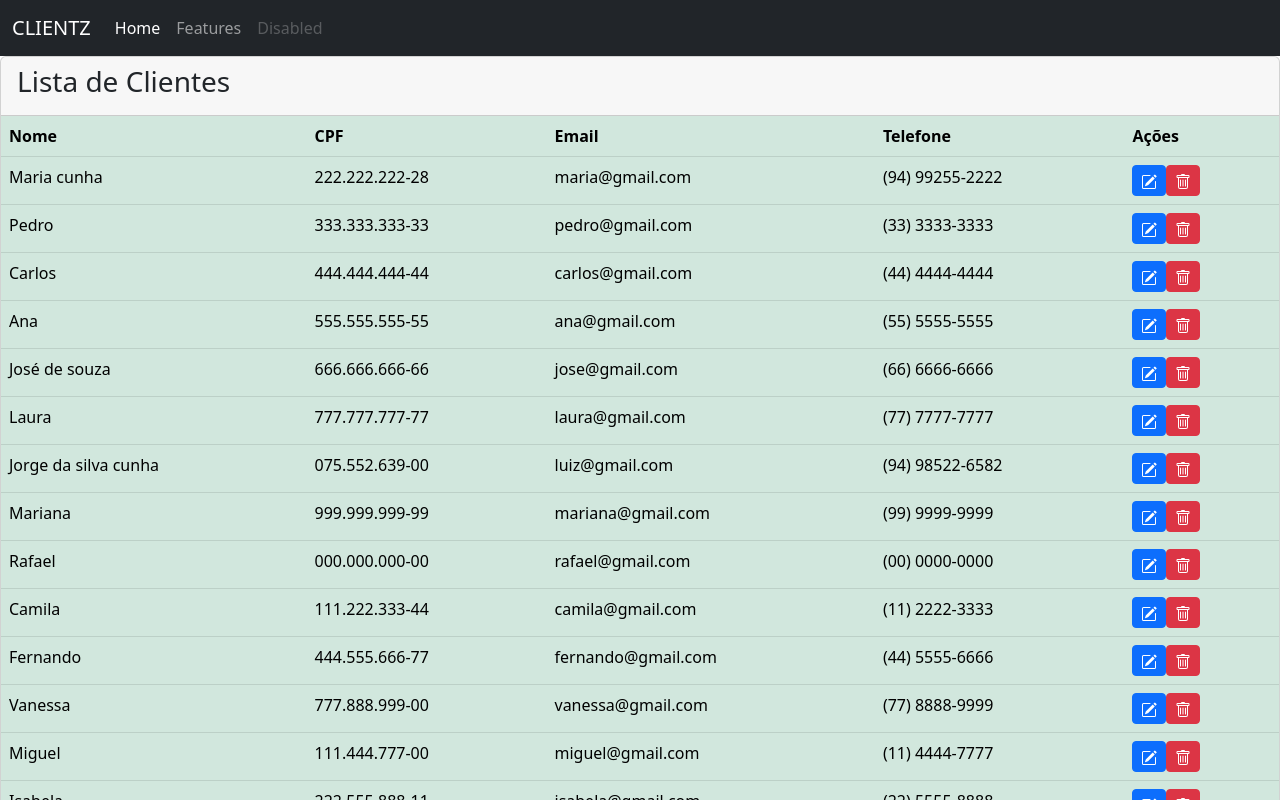
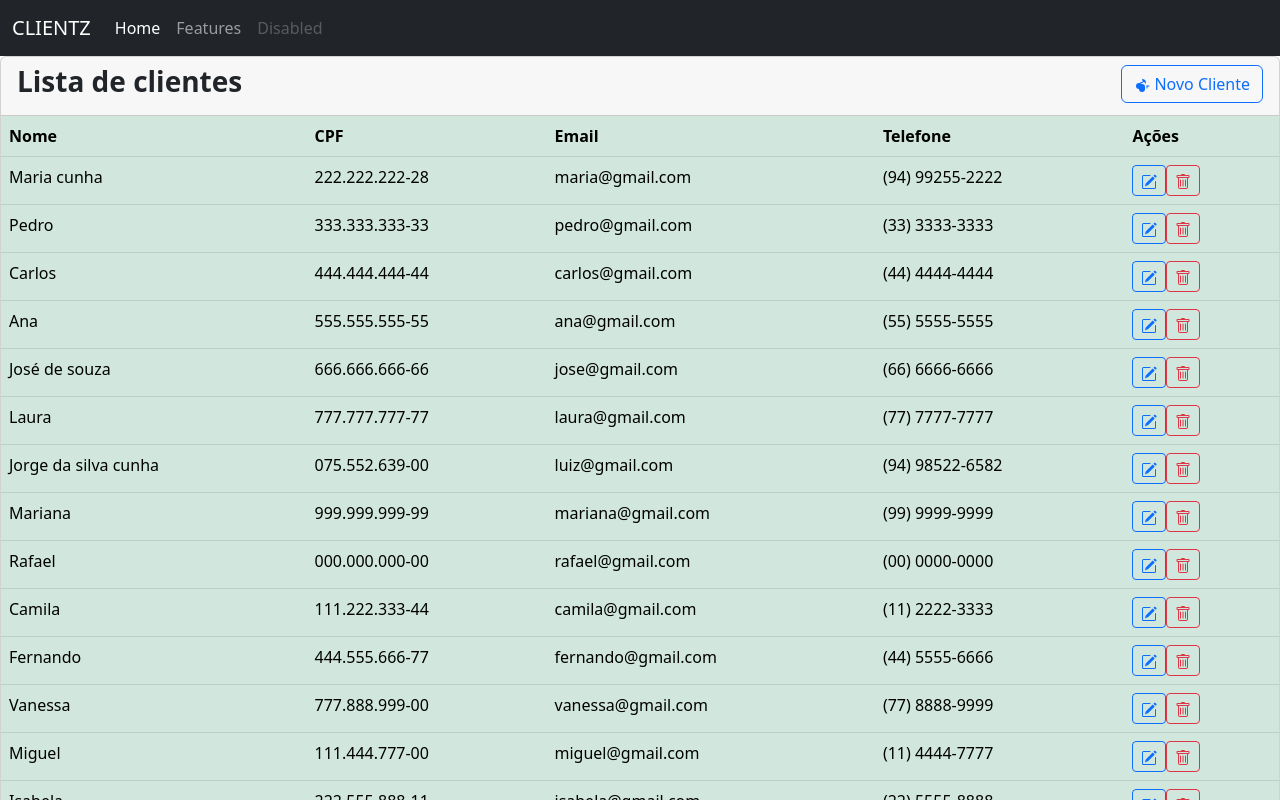
Before and after one commit to RicardonAnjos/cadastro-angular, an Angular app: page / in a window 1280 px wide. Shown: the top 800 px of the page. Built offline with nearby package versions, Linux system fonts and the light colour scheme; data requests are answered from the project's data file.

Commit message:
inclui botão para cria novo cliente

```diff
--- a/src/app/clientes/components/lista-cliente/lista-cliente.component.html
+++ b/src/app/clientes/components/lista-cliente/lista-cliente.component.html
@@ -1,6 +1,22 @@
 <div class="card">
   <div class="card-header">
-    <h3 class="card-title text-dark">Lista de Clientes</h3>
+    <div class="d-flex justify-content-between">
+      <div>
+        <h3 class="card-title text-dark"><strong>Lista de clientes</strong></h3>
+      </div>
+      <div>
+        <button class="btn btn-outline-primary" [routerLink]="['/cadastrar']">
+          <svg xmlns="http://www.w3.org/2000/svg" width="16" height="16" fill="currentColor" class="bi bi-person-plus" viewBox="0 0 16 16">
+            <path d="M8 8a3 3 0 1 1-6 0 3 3 0 0 1 6 0z"/>
+            <path fill-rule="evenodd" d="M8 1a4 4 0 0 1 4 4v2a3 3 0 0 0-3-3H8a3 3 0 0 0-3 3v2a4 4 0 0 1 4-4z"/>
+            <path fill-rule="evenodd" d="M8 14a3 3 0 0 0 3-3V9a3 3 0 0 0-6 0v2a3 3 0 0 0 3 3z"/>
+            <path fill-rule="evenodd" d="M15.5 8a.5.5 0 0 0-.5-.5h-2a.5.5 0 0 0 0 1h2a.5.5 0 0 0 .5-.5z"/>
+            <path fill-rule="evenodd" d="M13 10.5a.5.5 0 0 0 .5-.5v-2a.5.5 0 0 0-1 0v2a.5.5 0 0 0 .5.5z"/>
+          </svg>
+          Novo Cliente
+        </button>
+      </div>
+    </div>
   </div>
 
   <div class="table-responsive">
@@ -21,14 +37,14 @@
           <td>{{ cliente.email }}</td>
           <td>{{ cliente.telefone }}</td>
           <td>
-            <button class="btn btn-primary btn-sm" [routerLink]="['/clientes', cliente.id, 'editar']">
+            <button class="btn btn-outline-primary btn-sm mr-4" [routerLink]="['/clientes', cliente.id, 'editar']">
               <svg xmlns="http://www.w3.org/2000/svg" width="16" height="16" fill="currentColor" class="bi bi-pencil-square" viewBox="0 0 16 16">
                 <path d="M15.502 1.94a.5.5 0 0 1 0 .706L14.459 3.69l-2-2L13.502.646a.5.5 0 0 1 .707 0l1.293 1.293zm-1.75 2.456-2-2L4.939 9.21a.5.5 0 0 0-.121.196l-.805 2.414a.25.25 0 0 0 .316.316l2.414-.805a.5.5 0 0 0 .196-.12l6.813-6.814z"/>
                 <path fill-rule="evenodd" d="M1 13.5A1.5 1.5 0 0 0 2.5 15h11a1.5 1.5 0 0 0 1.5-1.5v-6a.5.5 0 0 0-1 0v6a.5.5 0 0 1-.5.5h-11a.5.5 0 0 1-.5-.5v-11a.5.5 0 0 1 .5-.5H9a.5.5 0 0 0 0-1H2.5A1.5 1.5 0 0 0 1 2.5v11z"/>
               </svg>
             </button>
             <button
-            class="btn btn-danger btn-sm"
+            class="btn btn-outline-danger btn-sm"
             (click)="cliente.id ? deleteCliente(cliente.id) : null"
             >
               <svg xmlns="http://www.w3.org/2000/svg" width="16" height="16" fill="currentColor" class="bi bi-trash" viewBox="0 0 16 16">
```
